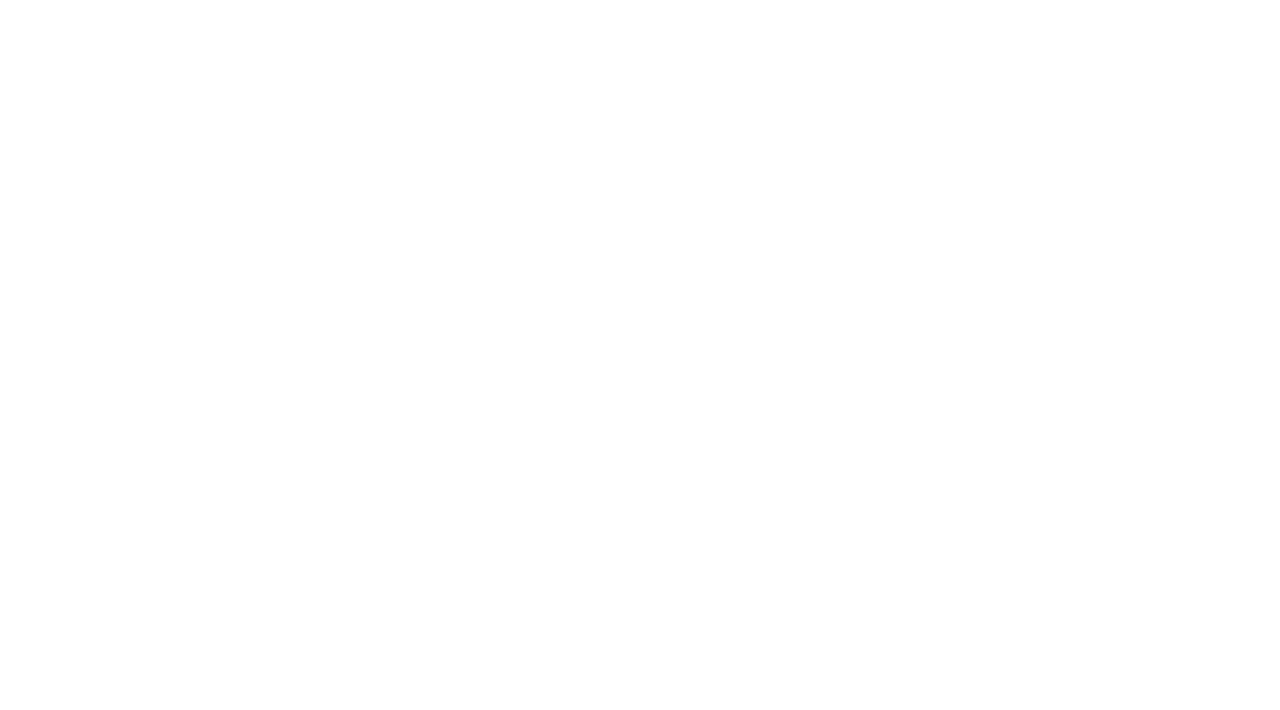
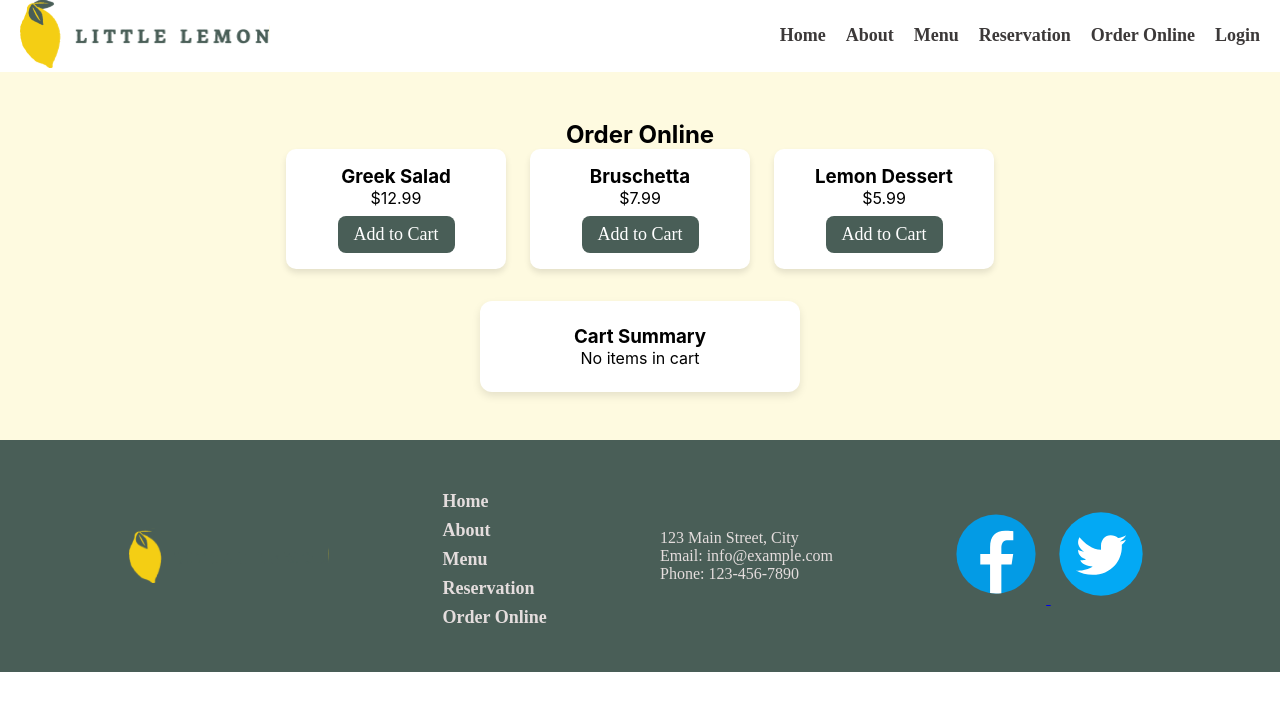
Before and after one commit to pawan-7218/LITTLE-LEMON, a React (Create React App) app: page /order-online in a window 1280 px wide. Before the commit this address had no page. Shown: the top 710 px of the page. Built offline with nearby package versions, Linux system fonts and the light colour scheme; a web font is replaced by a local one.

Commit message:
Updated menu and added login page

```diff
--- a/src/App.js
+++ b/src/App.js
@@ -1,10 +1,13 @@
-import ReactDOM from "react-dom/client";
+
 import { BrowserRouter, Routes, Route } from "react-router-dom";
 import './App.css';
 import Homepage from './pages/Homepage';
 import About from "./pages/About";
 import BookingPage from "./pages/BookingPage";
 import ConfirmedBooking from "./pages/ConfirmedBooking";
+import MenuPage from "./pages/MenuPage";
+import OrderOnlinePage from "./pages/OrderOnlinePage";
+import Login from "./pages/Login";
 function App() {
   return (
     <BrowserRouter>
@@ -14,6 +17,9 @@ function App() {
         <Route  path="about" element={<About />} />
         <Route  path="reservation" element={<BookingPage/>} />
         <Route  path="confirmedbooking" element={<ConfirmedBooking/>} />
+        <Route path="/menu" element={<MenuPage />} />
+        <Route path="/order-online" element={<OrderOnlinePage />} />
+        <Route path="/login" element={<Login />} />
 
 
     </Routes>
--- /dev/null
+++ b/src/components/Menu.css
@@ -0,0 +1,61 @@
+.menu-section {
+  text-align: center;
+  padding: 3rem 1rem;
+  background-color: #fefae0;
+}
+
+.menu-section h2 {
+  color: #495e57;
+  margin-bottom: 2rem;
+}
+
+.menu-grid {
+  display: flex;
+  justify-content: center;
+  flex-wrap: wrap;
+  gap: 1.5rem;
+}
+
+.menu-card {
+  background: #fff;
+  border-radius: 12px;
+  width: 250px;
+  box-shadow: 0 4px 8px rgba(0,0,0,0.1);
+  padding: 1rem;
+  transition: transform 0.2s ease-in-out;
+}
+
+.menu-card:hover {
+  transform: scale(1.05);
+}
+
+.menu-card img {
+  width: 100%;
+  border-radius: 10px;
+}
+
+.menu-card h3 {
+  color: #495e57;
+  margin: 0.5rem 0;
+}
+
+.menu-card span {
+  color: #f4ce14;
+  font-weight: bold;
+  display: block;
+  margin: 0.5rem 0;
+}
+
+.menu-card button {
+  background-color: #495e57;
+  color: white;
+  border: none;
+  padding: 0.5rem 1rem;
+  border-radius: 8px;
+  cursor: pointer;
+}
+
+.menu-card button:hover {
+  background-color: #f4ce14;
+  color: #495e57;
+}
--- /dev/null
+++ b/src/components/Menu.js
@@ -0,0 +1,52 @@
+import React from "react";
+import "./Menu.css";
+
+// ✅ Import your local images from assets
+import greekSalad from "../Assests/greeksalad.jpg";
+import bruschetta from "../Assests/bruchetta.svg";
+import lemonDessert from "../Assests/lemon dessert.jpg";
+
+const Menu = () => {
+  const dishes = [
+    {
+      id: 1,
+      name: "Greek Salad",
+      price: "$12.99",
+      image: greekSalad,
+      description: "Crisp lettuce, olives, feta cheese, and lemon dressing.",
+    },
+    {
+      id: 2,
+      name: "Bruschetta",
+      price: "$7.99",
+      image: bruschetta,
+      description: "Grilled bread with garlic, tomatoes, and olive oil.",
+    },
+    {
+      id: 3,
+      name: "Lemon Dessert",
+      price: "$5.99",
+      image: lemonDessert,
+      description: "Sweet and tangy lemon dessert to finish your meal.",
+    },
+  ];
+
+  return (
+    <section className="menu-section">
+      <h2>Our Menu</h2>
+      <div className="menu-grid">
+        {dishes.map((dish) => (
+          <div className="menu-card" key={dish.id}>
+            <img src={dish.image} alt={dish.name} />
+            <h3>{dish.name}</h3>
+            <p>{dish.description}</p>
+            <span>{dish.price}</span>
+            <button>Order Now</button>
+          </div>
+        ))}
+      </div>
+    </section>
+  );
+};
+
+export default Menu;
--- /dev/null
+++ b/src/components/OrderOnline.css
@@ -0,0 +1,94 @@
+.order-section {
+  padding: 3rem 1rem;
+  text-align: center;
+  background-color: #fefae0;
+}
+
+.order-list {
+  display: flex;
+  justify-content: center;
+  gap: 1.5rem;
+  flex-wrap: wrap;
+  margin-bottom: 2rem;
+}
+
+.order-item {
+  background: white;
+  border-radius: 10px;
+  padding: 1rem;
+  width: 220px;
+  box-shadow: 0 4px 6px rgba(0,0,0,0.1);
+}
+
+.order-item button {
+  background-color: #495e57;
+  color: white;
+  border: none;
+  padding: 0.5rem 1rem;
+  border-radius: 8px;
+  cursor: pointer;
+}
+
+.order-item button:hover {
+  background-color: #f4ce14;
+  color: #495e57;
+}
+
+.cart-summary {
+  margin: auto;
+  background: white;
+  padding: 1.5rem;
+  border-radius: 12px;
+  width: 320px;
+  box-shadow: 0 4px 8px rgba(0,0,0,0.1);
+}
+
+.cart-item {
+  display: flex;
+  justify-content: space-between;
+  align-items: center;
+  margin: 0.5rem 0;
+}
+
+.cart-item button {
+  margin: 0 0.2rem;
+  background-color: #495e57;
+  color: white;
+  border: none;
+  border-radius: 4px;
+  padding: 0.2rem 0.5rem;
+  cursor: pointer;
+}
+
+.cart-item button:hover {
+  background-color: #f4ce14;
+  color: #495e57;
+}
+
+.clear-btn {
+  background-color: #e63946;
+  color: white;
+  border: none;
+  padding: 0.5rem 1rem;
+  border-radius: 8px;
+  margin-right: 0.5rem;
+  cursor: pointer;
+}
+
+.clear-btn:hover {
+  background-color: #b71c1c;
+}
+
+.place-btn {
+  background-color: #495e57;
+  color: white;
+  border: none;
+  padding: 0.5rem 1rem;
+  border-radius: 8px;
+  cursor: pointer;
+}
+
+.place-btn:hover {
+  background-color: #f4ce14;
+  color: #495e57;
+}
--- /dev/null
+++ b/src/components/OrderOnline.js
@@ -0,0 +1,91 @@
+import React, { useState } from "react";
+import "./OrderOnline.css";
+
+const OrderOnline = () => {
+  const dishes = [
+    { id: 1, name: "Greek Salad", price: 12.99 },
+    { id: 2, name: "Bruschetta", price: 7.99 },
+    { id: 3, name: "Lemon Dessert", price: 5.99 },
+  ];
+
+  const [cart, setCart] = useState([]);
+
+  const addToCart = (dish) => {
+    const existingItem = cart.find((item) => item.id === dish.id);
+    if (existingItem) {
+      setCart(
+        cart.map((item) =>
+          item.id === dish.id ? { ...item, qty: item.qty + 1 } : item
+        )
+      );
+    } else {
+      setCart([...cart, { ...dish, qty: 1 }]);
+    }
+  };
+
+  const decreaseQty = (dish) => {
+    const existingItem = cart.find((item) => item.id === dish.id);
+    if (existingItem.qty === 1) {
+      // remove item completely
+      setCart(cart.filter((item) => item.id !== dish.id));
+    } else {
+      setCart(
+        cart.map((item) =>
+          item.id === dish.id ? { ...item, qty: item.qty - 1 } : item
+        )
+      );
+    }
+  };
+
+  const clearCart = () => {
+    setCart([]);
+  };
+
+  const total = cart.reduce((sum, item) => sum + item.price * item.qty, 0);
+
+  return (
+    <section className="order-section">
+      <h2>Order Online</h2>
+
+      <div className="order-list">
+        {dishes.map((dish) => (
+          <div className="order-item" key={dish.id}>
+            <h3>{dish.name}</h3>
+            <p>${dish.price.toFixed(2)}</p>
+            <button onClick={() => addToCart(dish)}>Add to Cart</button>
+          </div>
+        ))}
+      </div>
+
+      <div className="cart-summary">
+        <h3>Cart Summary</h3>
+        {cart.length === 0 ? (
+          <p>No items in cart</p>
+        ) : (
+          <>
+            {cart.map((item) => (
+              <div key={item.id} className="cart-item">
+                <span>
+                  {item.name} × {item.qty}
+                </span>
+                <div>
+                  <button onClick={() => decreaseQty(item)}>-</button>
+                  <button onClick={() => addToCart(item)}>+</button>
+                </div>
+                <span>${(item.price * item.qty).toFixed(2)}</span>
+              </div>
+            ))}
+            <hr />
+            <p><strong>Total: ${total.toFixed(2)}</strong></p>
+            <button className="clear-btn" onClick={clearCart}>
+              Clear Cart
+            </button>
+            <button className="place-btn">Place Order</button>
+          </>
+        )}
+      </div>
+    </section>
+  );
+};
+
+export default OrderOnline;
--- /dev/null
+++ b/src/pages/Login.css
@@ -0,0 +1,71 @@
+.login-section {
+  background-color: #556b5c;
+  min-height: 100vh;
+  display: flex;
+  flex-direction: column;
+  justify-content: center;
+  align-items: center;
+  color: white;
+  padding: 20px;
+}
+
+.login-section h2 {
+  font-size: 2rem;
+  margin-bottom: 20px;
+  text-align: center;
+}
+
+.login-form {
+  background: white;
+  color: #333;
+  padding: 2rem;
+  border-radius: 12px;
+  width: 100%;
+  max-width: 400px;
+  box-shadow: 0 4px 10px rgba(0, 0, 0, 0.2);
+}
+
+.login-form label {
+  font-weight: 600;
+  display: block;
+  margin-bottom: 8px;
+}
+
+.login-form input {
+  width: 100%;
+  padding: 10px;
+  margin-bottom: 16px;
+  border: 1px solid #ccc;
+  border-radius: 8px;
+  font-size: 1rem;
+}
+
+.login-form button {
+  width: 100%;
+  padding: 10px;
+  background-color: #556b5c;
+  color: white;
+  border: none;
+  border-radius: 8px;
+  cursor: pointer;
+  font-size: 1rem;
+  transition: background 0.3s;
+}
+
+.login-form button:hover {
+  background-color: #475a4d;
+}
+
+.signup-text {
+  text-align: center;
+  margin-top: 10px;
+}
+
+.signup-text a {
+  color: #556b5c;
+  text-decoration: none;
+  font-weight: bold;
+}
+.signup-text a:hover {
+  text-decoration: underline;
+}
--- /dev/null
+++ b/src/pages/Login.js
@@ -0,0 +1,47 @@
+import React, { useState } from "react";
+import { Link } from "react-router-dom";
+
+import "./Login.css";
+
+
+const Login = () => {
+  const [email, setEmail] = useState("");
+  const [password, setPassword] = useState("");
+
+  const handleSubmit = (e) => {
+    e.preventDefault();
+    alert(`Welcome back, ${email}!`);
+  };
+
+  return (
+    <section className="login-section">
+      <h2>Login to Little Lemon</h2>
+      <form onSubmit={handleSubmit} className="login-form">
+        <label>Email</label>
+        <input
+          type="email"
+          placeholder="Enter your email"
+          value={email}
+          onChange={(e) => setEmail(e.target.value)}
+          required
+        />
+
+        <label>Password</label>
+        <input
+          type="password"
+          placeholder="Enter your password"
+          value={password}
+          onChange={(e) => setPassword(e.target.value)}
+          required
+        />
+
+        <button type="submit">Login</button>
+        <p className="signup-text">
+  Don’t have an account? <Link to="/signup">Sign Up</Link>
+</p>
+      </form>
+    </section>
+  );
+};
+
+export default Login;
--- /dev/null
+++ b/src/pages/MenuPage.js
@@ -0,0 +1,18 @@
+import React from "react";
+
+import Menu from "../components/Menu";
+import Header from '../components/Header-Homepage'
+import Footer from '../components/Footer'
+
+const MenuPage = () => {
+  return (
+    <>
+      <Header />
+      <Menu />
+      <Footer/>
+
+    </>
+  );
+};
+
+export default MenuPage;
--- /dev/null
+++ b/src/pages/OrderOnlinePage.js
@@ -0,0 +1,18 @@
+import React from "react";
+
+import Header from '../components/Header-Homepage'
+import Footer from '../components/Footer'
+
+import OrderOnline from "../components/OrderOnline";
+
+const OrderOnlinePage = () => {
+  return (
+    <>
+      <Header />
+      <OrderOnline />
+      <Footer/>
+    </>
+  );
+};
+
+export default OrderOnlinePage;
```
